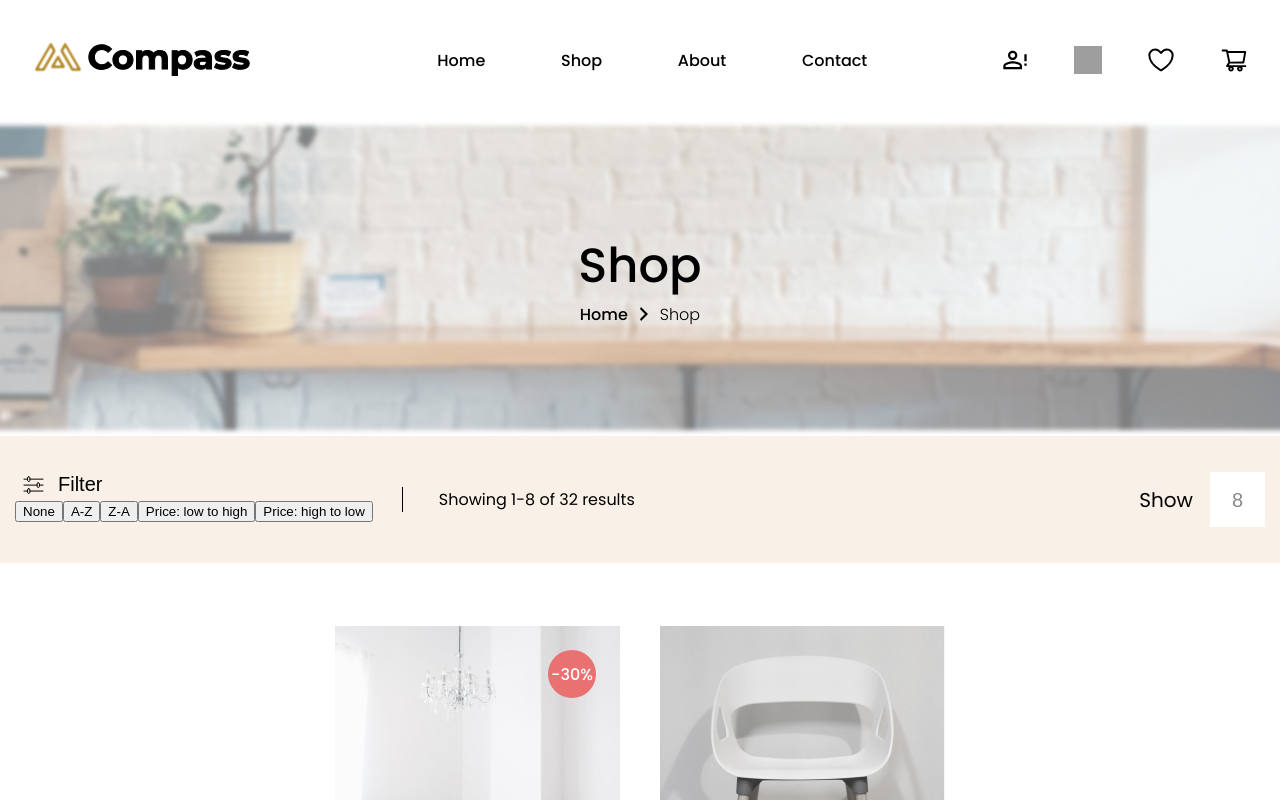
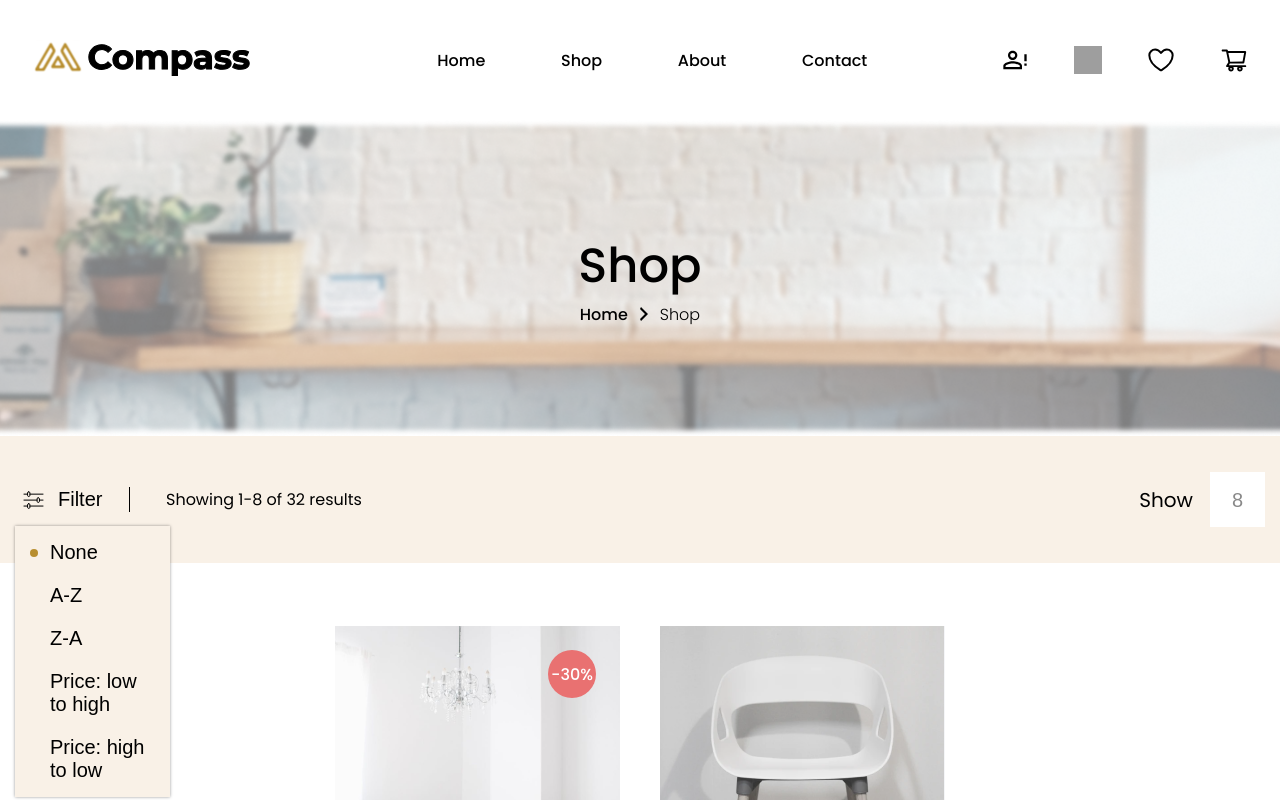
Before and after one commit to claraferraz/result-list-e-commerce, a React (Vite) app: page / in a window 1280 px wide. Shown: the top 800 px of the page. Built offline with nearby package versions, Linux system fonts and the light colour scheme; grey boxes are pictures that could not be loaded.

Commit message:
Fix: estilização das opções de filtro

```diff
--- a/src/components/FilterInput/FilterInput.tsx
+++ b/src/components/FilterInput/FilterInput.tsx
@@ -1,5 +1,6 @@
 import styles from "./styles.module.css";
 import filterIcon from "../../assets/system-uicons_filtering.svg";
+import { useState } from "react";
 
 export enum OrderOptions {
   None,
@@ -11,23 +12,48 @@ export enum OrderOptions {
 
 type Props = {
   setOrder: (order: OrderOptions) => void;
+  selected: OrderOptions;
 };
 
-export const FilterInput = ({ setOrder }: Props) => {
+export const FilterInput = ({ setOrder, selected }: Props) => {
+  const [open, setOpen] = useState(true);
   return (
-    <div>
-      <button className={styles.filterBtn}>
-        <img src={filterIcon} alt="filter icon" />
-        Filter
-      </button>
+    <div className={styles.filterWrapper}>
       <div>
-        <button onClick={() => setOrder(OrderOptions.None)}>None</button>
-        <button onClick={() => setOrder(OrderOptions.AlphaAsc)}>A-Z</button>
-        <button onClick={() => setOrder(OrderOptions.AlphaDesc)}>Z-A</button>
-        <button onClick={() => setOrder(OrderOptions.PriceAsc)}>
+        <button className={styles.filterBtn} onClick={() => setOpen(!open)}>
+          <img src={filterIcon} alt="filter icon" />
+          Filter
+        </button>
+      </div>
+      <div className={`${styles.optionsWrapper} ${open ? styles.open : ""}`}>
+        <button
+          className={selected === OrderOptions.None ? styles.select : ""}
+          onClick={() => setOrder(OrderOptions.None)}
+        >
+          None
+        </button>
+        <button
+          className={selected === OrderOptions.AlphaAsc ? styles.select : ""}
+          onClick={() => setOrder(OrderOptions.AlphaAsc)}
+        >
+          A-Z
+        </button>
+        <button
+          className={selected === OrderOptions.AlphaDesc ? styles.select : ""}
+          onClick={() => setOrder(OrderOptions.AlphaDesc)}
+        >
+          Z-A
+        </button>
+        <button
+          className={selected === OrderOptions.PriceAsc ? styles.select : ""}
+          onClick={() => setOrder(OrderOptions.PriceAsc)}
+        >
           Price: low to high
         </button>
-        <button onClick={() => setOrder(OrderOptions.PriceDesc)}>
+        <button
+          className={selected === OrderOptions.PriceDesc ? styles.select : ""}
+          onClick={() => setOrder(OrderOptions.PriceDesc)}
+        >
           Price: high to low
         </button>
       </div>
--- a/src/components/FilterInput/styles.module.css
+++ b/src/components/FilterInput/styles.module.css
@@ -1,3 +1,10 @@
+.filterWrapper {
+    position: relative;
+    display: flex;
+    flex-direction: column;
+    align-items: left;
+}
+
 .filterBtn {
     width: 85px;
     display: flex;
@@ -6,4 +13,50 @@
     border: none;
     background-color: transparent;
     font-size: 20px;
+    cursor: pointer
 }
+
+.optionsWrapper {
+    display: none;
+}
+
+.optionsWrapper.open {
+    position: absolute;
+    left: 0px;
+    right: -70px;
+    top: 40px;
+    z-index: 3;
+    display: flex;
+    flex-direction: column;
+    align-items: left;
+    gap: 20px;
+    padding: 15px 15px 15px 35px;
+    background-color: var(--cream-bg);
+    box-shadow: 0px 0px 3px 0px rgba(0, 0, 0, 0.4);
+}
+
+
+.optionsWrapper button {
+    text-align: left;
+    background-color: transparent;
+    font-size: 20px;
+    border: none;
+    cursor: pointer;
+    padding: 0;
+    position: relative;
+}
+
+.optionsWrapper button:hover {
+    color: var(--gray-3)
+}
+
+.optionsWrapper .select::before {
+    position: absolute;
+    top: 33%;
+    left: -20px;
+    content: "";
+    width: 8px;
+    height: 8px;
+    background-color: var(--primary);
+    border-radius: 50%;
+}
--- a/src/components/ProductSection/ProductSection.tsx
+++ b/src/components/ProductSection/ProductSection.tsx
@@ -98,7 +98,7 @@ export const ProductSection = () => {
       <div className={styles.filterBarBg}>
         <div className={styles.filterBarContent}>
           <div className={styles.leftContent}>
-            <FilterInput setOrder={setOrder} />
+            <FilterInput setOrder={setOrder} selected={order} />
             <p className={styles.pageDescription}>
               Showing {currentItem + 1}-{currentItem + numPerPage} of {total}{" "}
               results
--- a/src/components/ProductSection/styles.module.css
+++ b/src/components/ProductSection/styles.module.css
@@ -20,6 +20,7 @@
 
 .leftContent {
     display: flex;
+    align-items: center;
     gap: 29px;
 }
 
```
